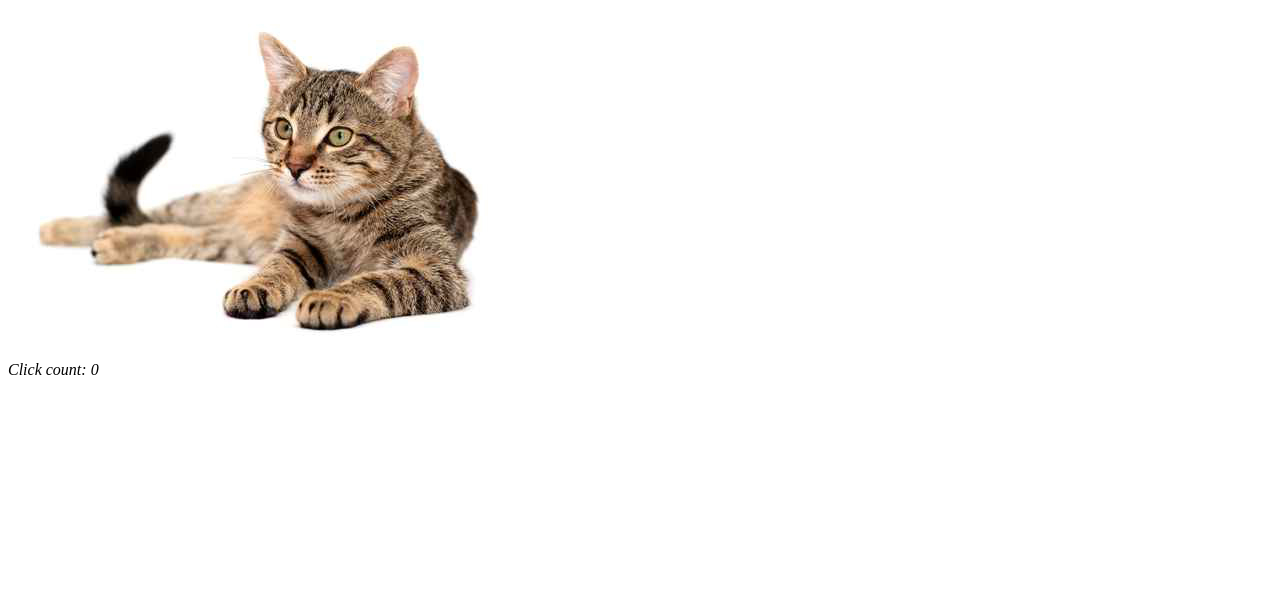
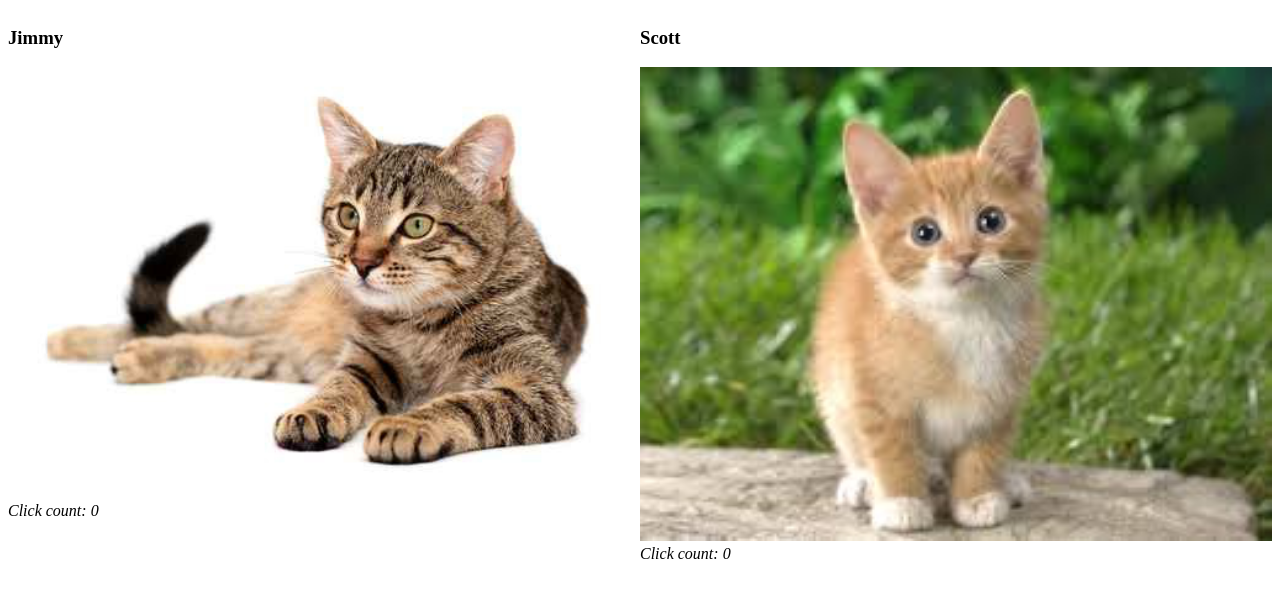
Before and after one commit to maweeks/nano-fewd-05-design, a plain HTML site: page index.html in a window 1280 px wide. Drawn offline with Linux system fonts and the light colour scheme.

Commit message:
Cat duel.

```diff
--- a/index.html
+++ b/index.html
@@ -4,17 +4,53 @@
 		<title>Cat Clicker</title>
 	</head>
 	<body>
-	<img id="catPic" src="cat.jpg"/>
-	<br/>
-	<em id="clicks">Click count: 0</em>
+	<div class="float halfWidth">
+		<h3 id="catName"> Jimmy </h3>
+		<img class="fullWidth" id="catPic" src="cat.jpg"/>
+		<br/>
+		<em id="clicks">Click count: 0</em>
+	</div>
+	<div class="float halfWidth">
+		<h3 id="catName2"> Jimmy </h3>
+		<img class="fullWidth" id="catPic2" src="cat2.jpg"/>
+		<br/>
+		<em id="clicks2">Click count: 0</em>
+	</div>
 </body>
 </html>
 
 <script type="text/javascript">
+	var cats = [["Jimmy", "cat.jpg"], ["Scott", "cat2.jpg"]];
+	document.getElementById("catName").innerHTML = cats[0][0];
+	document.getElementById("catName2").innerHTML = cats[1][0];
+	document.getElementById("catPic").innerHTML = cats[0][1];
+	document.getElementById("catPic2").src = cats[1][1];
+
 	var clickCount = 0;
 	var elem = document.getElementById('catPic');
 	elem.addEventListener('click', function(){
 		clickCount += 1;
 		document.getElementById("clicks").innerHTML = "Click count: " + clickCount;
 	}, false);
+
+	var clickCount2 = 0;
+	var elem2 = document.getElementById('catPic2');
+	elem2.addEventListener('click', function(){
+		clickCount2 += 1;
+		document.getElementById("clicks2").innerHTML = "Click count: " + clickCount2;
+	}, false);
 </script>
+
+<style type="text/css">
+	.fullWidth {
+		max-width: 100%;
+		width: 100%;
+	}
+	.halfWidth {
+		max-width: 50%;
+		width: 50%;
+	}
+	.float {
+		float: left;
+	}
+</style>
```
Also changed, not shown: cat2.jpg (added).
